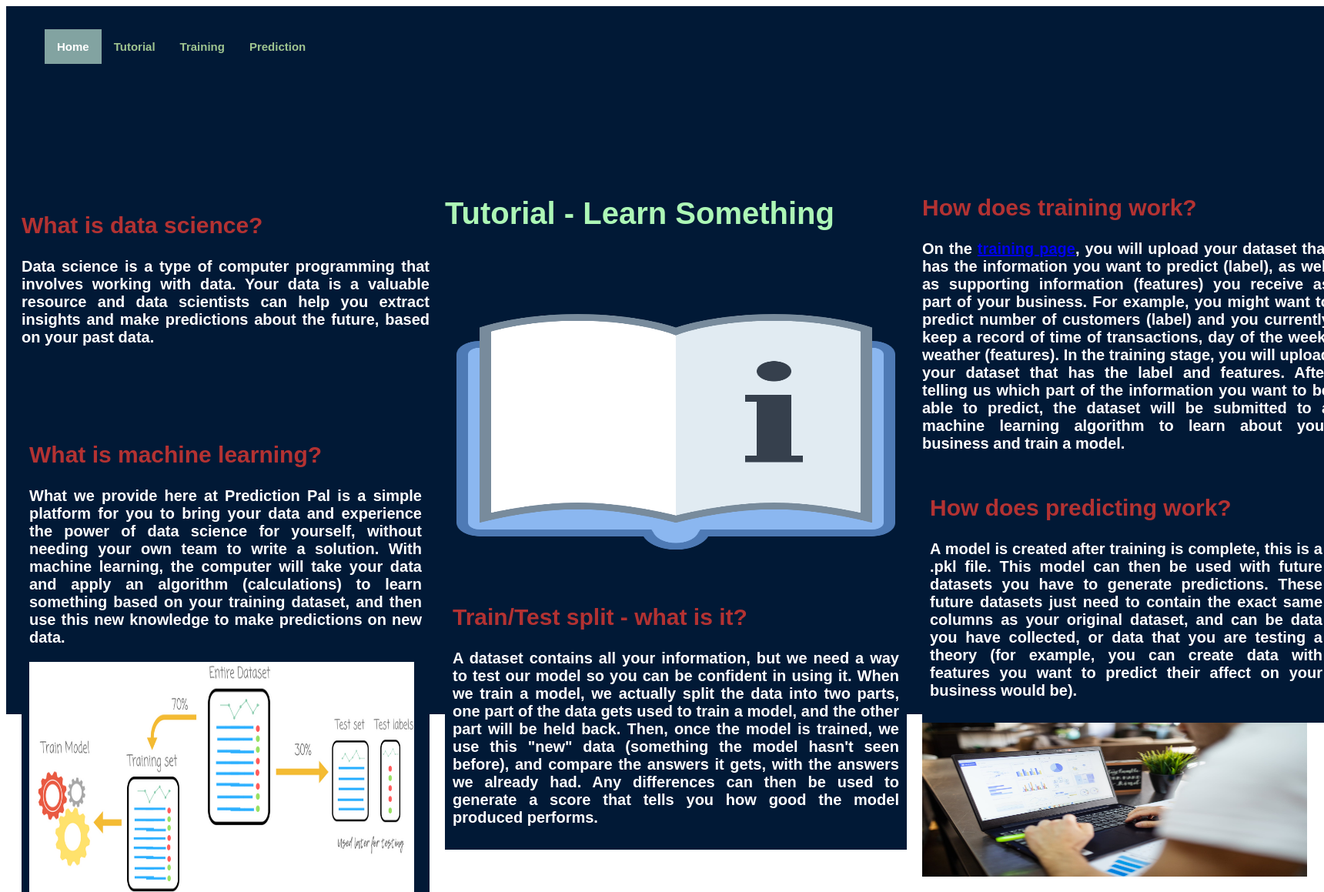
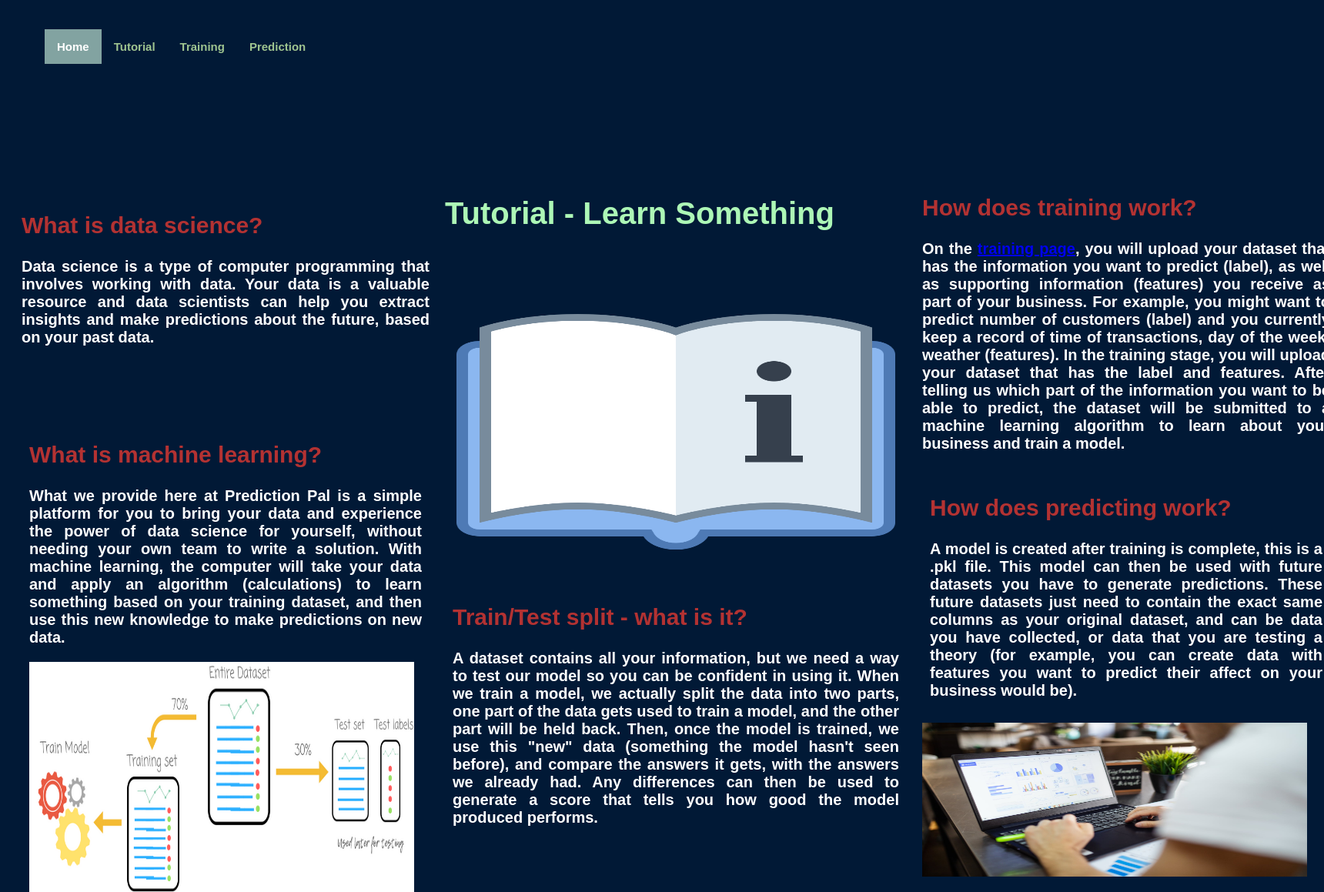
Before and after one commit to Sammac-dev/unihack_2022, a FastAPI app: page /tutorial in a window 1720 px wide; the page is wider, and only the part inside the window is pictured. Shown: the top 1159 px of that part at 77% size. Run offline with FastAPI, Linux system fonts and the light colour scheme; some libraries are stand-ins or nearby versions.

Commit message:
final push

```diff
--- a/static/style_tutorial.css
+++ b/static/style_tutorial.css
@@ -1,3 +1,7 @@
+body {
+    background-color: #011936;
+}
+
 
 .header {
     list-style-type: none;
```
